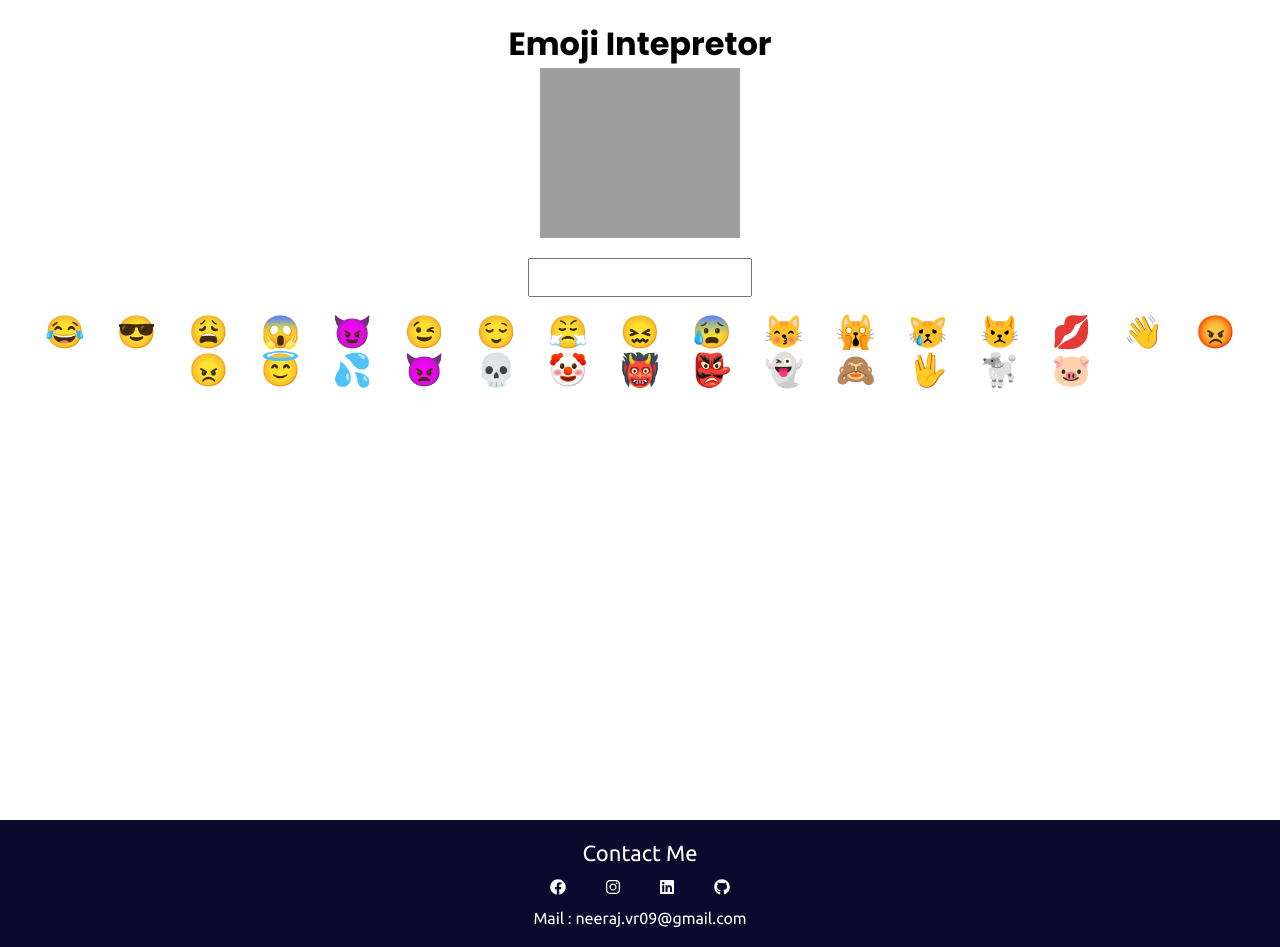
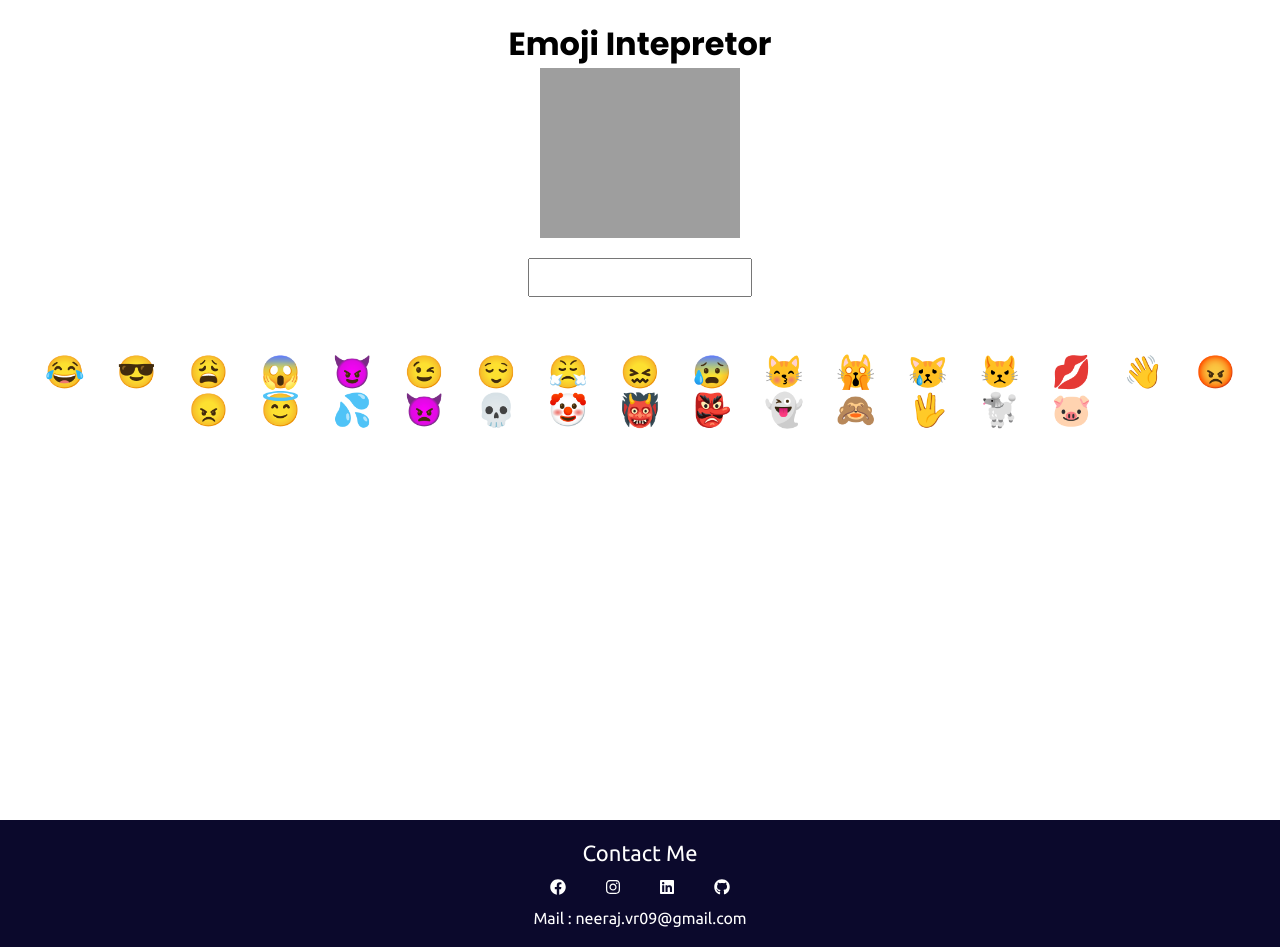
Before and after one commit to neerajvr09/emoji-intepretor, a React (Create React App) app: page / in a window 1280 px wide. Built offline with nearby package versions, Linux system fonts and the light colour scheme; grey boxes are pictures that could not be loaded.

Commit message:
style: added padding to meaning tag

```diff
--- a/src/App.js
+++ b/src/App.js
@@ -68,7 +68,7 @@ export default function App() {
         <div className="emojiInput">
           <input onChange={changeHandler} />
         </div>
-        <h3>{meaning}</h3>
+        <h3 style={{ padding: "20px" }}>{meaning}</h3>
         {emojiWeHave.map((emoji) => {
           return (
             <span
```
